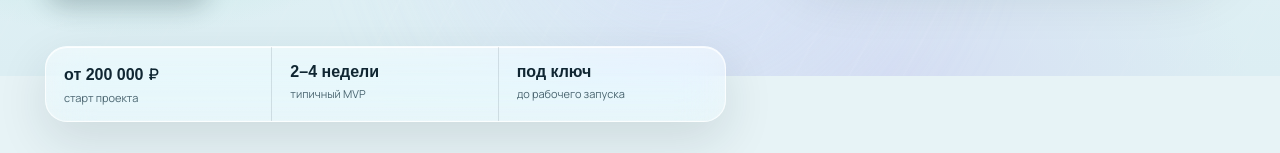
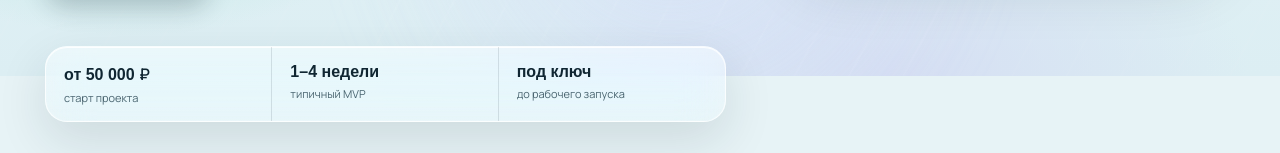
Before and after one commit to MkinG2k0/dag-tech, a Next.js app: page / in a window 1280 px wide. Shown: the part 724-877 px from the top of the page. Built offline with nearby package versions, Linux system fonts and the light colour scheme; no server answers; a web font is replaced by a local one.

Commit message:
Update starter price to 50k and MVP timeline to 1-4 weeks.

```diff
--- a/src/app/page.tsx
+++ b/src/app/page.tsx
@@ -91,11 +91,11 @@ export default function Home() {
             </div>
             <div className="stats glass" data-reveal data-i="4">
               <div>
-                <b>от 200 000 ₽</b>
+                <b>от 50 000 ₽</b>
                 <span>старт проекта</span>
               </div>
               <div>
-                <b>2–4 недели</b>
+                <b>1–4 недели</b>
                 <span>типичный MVP</span>
               </div>
               <div>
--- a/src/components/quiz-form.tsx
+++ b/src/components/quiz-form.tsx
@@ -25,8 +25,8 @@ const productOptions = [
 const userOptions = ["Клиенты", "Сотрудники", "И те, и другие", "Другое"];
 
 const budgetOptions = [
-  "До 200 000 ₽",
-  "200–400 тыс. ₽",
+  "До 50 000 ₽",
+  "50–400 тыс. ₽",
   "400–800 тыс. ₽",
   "800 тыс. ₽+",
   "Нужна оценка",
```
